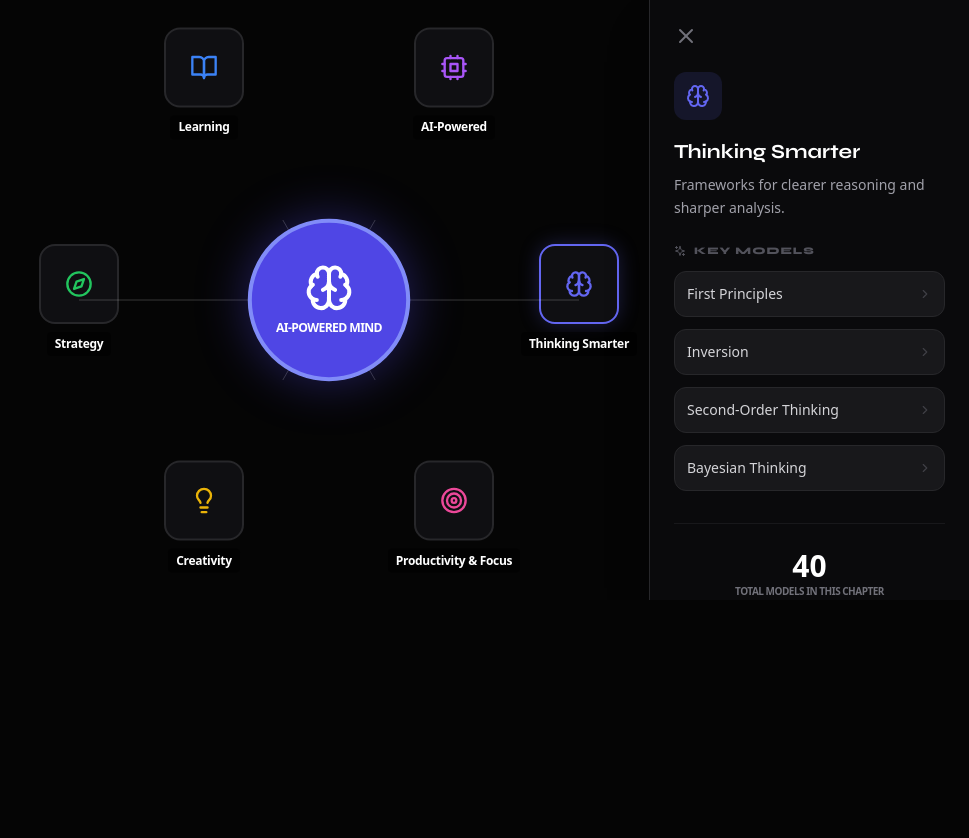
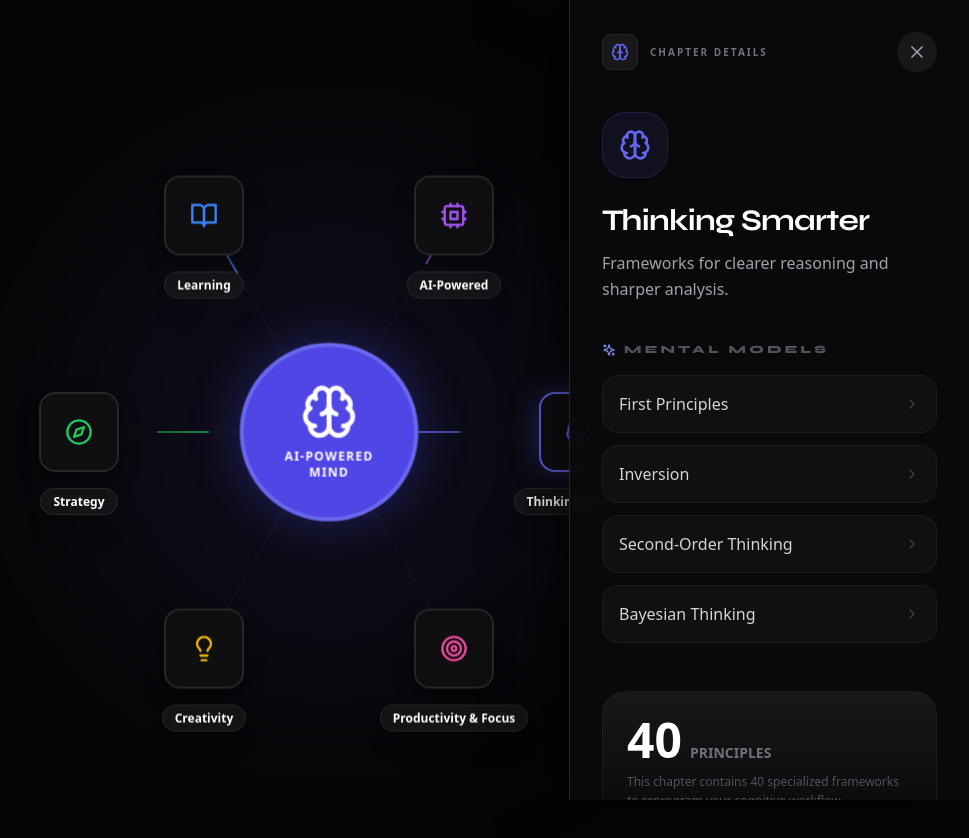
Before and after one commit to gregorypanta/my-mindmap-project, a React (Create React App) app in the folder frontend/: page /mindmap in a window 1280 px wide. Both pictures are taken after a click on the button "Thinking Smarter". Shown: the top 838 px of the page, without its empty margins (311-1280 px from the left). Before the commit the page ends 800 px from the top, so only its background shows below. Built offline with nearby package versions, Linux system fonts and the light colour scheme.

Commit message:
Update MindMapViewer.js

```diff
--- a/frontend/src/components/MindMapViewer.js
+++ b/frontend/src/components/MindMapViewer.js
@@ -17,23 +17,88 @@ export default function MindMapViewer() {
   const [active, setActive] = useState(null);
 
   return (
-    <div className="w-full min-h-[600px] bg-[#050505] p-8 font-sans flex items-center justify-center overflow-hidden relative">
+    <div className="w-full min-h-screen bg-[#050505] p-4 md:p-8 font-sans flex items-center justify-center overflow-hidden relative">
 
-      {/* Central Node */}
-      <div className="relative flex items-center justify-center w-full h-full">
+      {/* Background Ambient Glow */}
+      <div className="absolute inset-0 z-0">
+        <div className="absolute top-1/2 left-1/2 -translate-x-1/2 -translate-y-1/2 w-[500px] h-[500px] bg-indigo-500/10 blur-[120px] rounded-full" />
+      </div>
 
-        {/* AI Core Circle */}
+      <div className="relative flex items-center justify-center w-full h-[600px] md:h-[800px]">
+
+        {/* --- SVG CONNECTIONS & ANIMATED BEAMS --- */}
+        <svg className="absolute inset-0 w-full h-full pointer-events-none z-0">
+          <defs>
+            {CHAPTERS.map((ch, i) => (
+              <linearGradient key={`grad-${i}`} id={`beam-grad-${i}`} gradientUnits="userSpaceOnUse">
+                <stop offset="0%" stopColor="transparent" />
+                <stop offset="50%" stopColor={ch.color} />
+                <stop offset="100%" stopColor="transparent" />
+              </linearGradient>
+            ))}
+          </defs>
+
+          {CHAPTERS.map((ch, i) => {
+            const angle = (i * 60) * (Math.PI / 180);
+            const radius = isMobile ? 140 : 250;
+            const x2 = `calc(50% + ${Math.cos(angle) * radius}px)`;
+            const y2 = `calc(50% + ${Math.sin(angle) * radius}px)`;
+
+            return (
+              <React.Fragment key={`beam-group-${i}`}>
+                {/* Static Background Path */}
+                <line
+                  x1="50%" y1="50%"
+                  x2={x2} y2={y2}
+                  stroke="rgba(255,255,255,0.05)"
+                  strokeWidth="1"
+                />
+
+                {/* Animated Flowing Beam */}
+                <motion.line
+                  x1="50%" y1="50%"
+                  x2={x2} y2={y2}
+                  stroke={`url(#beam-grad-${i})`}
+                  strokeWidth="2"
+                  strokeLinecap="round"
+                  initial={{ pathLength: 0.2, pathOffset: -0.2, opacity: 0 }}
+                  animate={{
+                    pathOffset: [0, 1.2],
+                    opacity: [0, 1, 1, 0]
+                  }}
+                  transition={{
+                    duration: 3 + Math.random() * 2,
+                    repeat: Infinity,
+                    ease: "easeInOut",
+                    delay: i * 0.4
+                  }}
+                />
+              </React.Fragment>
+            );
+          })}
+        </svg>
+
+        {/* --- CENTRAL NODE --- */}
         <motion.div
-          animate={{ scale: [1, 1.05, 1] }}
+          animate={{
+            scale: [1, 1.05, 1],
+            boxShadow: [
+              "0 0 40px rgba(79,70,229,0.3)",
+              "0 0 70px rgba(79,70,229,0.5)",
+              "0 0 40px rgba(79,70,229,0.3)"
+            ]
+          }}
           transition={{ duration: 4, repeat: Infinity }}
-          className="z-10 w-32 h-32 md:w-40 md:h-40 rounded-full bg-indigo-600 flex flex-col items-center justify-center shadow-[0_0_50px_rgba(79,70,229,0.4)] border-4 border-indigo-400"
+          className="z-20 w-32 h-32 md:w-44 md:h-44 rounded-full bg-indigo-600 flex flex-col items-center justify-center border-4 border-indigo-400/50 backdrop-blur-xl"
         >
-          <Brain className="text-white w-10 h-10 md:w-12 md:h-12" />
-          <span className="text-white text-[10px] md:text-xs font-black mt-2 tracking-tighter">AI-POWERED MIND</span>
+          <Brain className="text-white w-10 h-10 md:w-14 md:h-14" />
+          <span className="text-white text-[10px] md:text-xs font-black mt-2 tracking-widest px-2 text-center leading-tight">
+            AI-POWERED<br/>MIND
+          </span>
         </motion.div>
 
-        {/* Chapter Nodes */}
-        <div className="absolute inset-0 flex items-center justify-center">
+        {/* --- CHAPTER NODES --- */}
+        <div className="absolute inset-0 flex items-center justify-center z-30">
           {CHAPTERS.map((ch, i) => {
             const angle = (i * 60) * (Math.PI / 180);
             const radius = isMobile ? 140 : 250;
@@ -43,90 +108,113 @@ export default function MindMapViewer() {
             return (
               <motion.div
                 key={ch.id}
-                initial={{ opacity: 0 }}
-                animate={{ opacity: 1 }}
+                initial={{ opacity: 0, scale: 0.8 }}
+                animate={{ opacity: 1, scale: 1 }}
+                transition={{ delay: i * 0.1 }}
                 style={{ x, y }}
                 className="absolute"
               >
                 <button
                   onClick={() => setActive(ch)}
-                  className="flex flex-col items-center group transition-all"
+                  className="flex flex-col items-center group relative"
                 >
-                  <div
-                    className="w-14 h-14 md:w-20 md:h-20 rounded-2xl flex items-center justify-center border-2 transition-all group-hover:scale-110 shadow-lg"
+                  <motion.div
+                    whileHover={{ scale: 1.1, rotate: 5 }}
+                    whileTap={{ scale: 0.95 }}
+                    className="w-16 h-16 md:w-20 md:h-20 rounded-2xl flex items-center justify-center border-2 transition-all duration-300"
                     style={{
                       backgroundColor: '#0f0f12',
                       borderColor: active?.id === ch.id ? ch.color : '#27272a',
-                        boxShadow: active?.id === ch.id ? `0 0 20px ${ch.color}40` : 'none'
+                      boxShadow: active?.id === ch.id ? `0 0 30px ${ch.color}60` : '0 10px 20px rgba(0,0,0,0.4)'
                     }}
                   >
                     <ch.icon size={28} style={{ color: ch.color }} />
-                  </div>
-                  <span className="text-white text-[10px] md:text-xs font-bold mt-2 bg-black/50 px-2 py-1 rounded tracking-tight">
+                  </motion.div>
+
+                  <div className="absolute -bottom-10 whitespace-nowrap">
+                    <span className="text-white text-[10px] md:text-xs font-bold bg-zinc-900/80 backdrop-blur-md border border-zinc-800 px-3 py-1 rounded-full shadow-xl">
                       {ch.name}
                     </span>
+                  </div>
                 </button>
               </motion.div>
             );
           })}
         </div>
-
-        {/* SVG Connections */}
-        <svg className="absolute inset-0 w-full h-full pointer-events-none opacity-20">
-            {CHAPTERS.map((ch, i) => {
-                const angle = (i * 60) * (Math.PI / 180);
-                const radius = isMobile ? 140 : 250;
-                return (
-                    <line
-                        key={i}
-                        x1="50%" y1="50%"
-                        x2={`calc(50% + ${Math.cos(angle) * radius}px)`}
-                        y2={`calc(50% + ${Math.sin(angle) * radius}px)`}
-                        stroke="white" strokeWidth="1"
-                    />
-                );
-            })}
-        </svg>
       </div>
 
-      {/* Detail Panel */}
+      {/* --- DETAIL PANEL (SIDEBAR) --- */}
       <AnimatePresence>
         {active && (
+          <>
+            {/* Backdrop for mobile */}
             <motion.div
-            initial={{ x: 400 }} animate={{ x: 0 }} exit={{ x: 400 }}
-            className="absolute top-0 right-0 h-full w-full md:w-80 bg-[#0a0a0c] border-l border-zinc-800 p-6 z-50 shadow-2xl overflow-y-auto"
+              initial={{ opacity: 0 }} animate={{ opacity: 1 }} exit={{ opacity: 0 }}
+              onClick={() => setActive(null)}
+              className="fixed inset-0 bg-black/60 backdrop-blur-sm z-40 md:hidden"
+            />
+
+            <motion.div
+              initial={{ x: '100%' }}
+              animate={{ x: 0 }}
+              exit={{ x: '100%' }}
+              transition={{ type: "spring", damping: 25, stiffness: 200 }}
+              className="fixed top-0 right-0 h-full w-full md:w-[400px] bg-[#0a0a0c]/95 backdrop-blur-2xl border-l border-zinc-800 p-8 z-50 shadow-[-20px_0_50px_rgba(0,0,0,0.5)] overflow-y-auto"
             >
-            <button onClick={() => setActive(null)} className="text-zinc-500 hover:text-white mb-6">
-              <X size={24} />
+              <div className="flex justify-between items-center mb-10">
+                <div className="flex items-center gap-3">
+                  <div className="p-2 rounded-lg bg-zinc-900 border border-zinc-800">
+                    <Brain size={18} className="text-indigo-500" />
+                  </div>
+                  <span className="text-[10px] font-black text-zinc-500 uppercase tracking-[0.2em]">Chapter Details</span>
+                </div>
+                <button
+                  onClick={() => setActive(null)}
+                  className="w-10 h-10 flex items-center justify-center rounded-full bg-zinc-900 text-zinc-400 hover:text-white hover:bg-zinc-800 transition-all"
+                >
+                  <X size={20} />
                 </button>
-
-            <div className="mb-6">
-                <div className="p-3 rounded-xl inline-block mb-3" style={{ backgroundColor: `${active.color}20` }}>
-                    <active.icon size={24} style={{ color: active.color }} />
-                </div>
-                <h2 className="text-xl font-bold text-white mb-2">{active.name}</h2>
-                <p className="text-zinc-400 text-sm leading-relaxed">{active.desc}</p>
               </div>
 
-            <div className="space-y-3">
-                <h3 className="text-[10px] font-black text-zinc-600 uppercase tracking-widest flex items-center gap-2">
-                    <Sparkles size={12} /> Key Models
+              <div className="mb-10">
+                <div className="inline-flex p-4 rounded-3xl mb-6" style={{ backgroundColor: `${active.color}15`, border: `1px solid ${active.color}30` }}>
+                  <active.icon size={32} style={{ color: active.color }} />
+                </div>
+                <h2 className="text-3xl font-bold text-white mb-3 tracking-tight">{active.name}</h2>
+                <p className="text-zinc-400 text-base leading-relaxed">{active.desc}</p>
+              </div>
+
+              <div className="space-y-4">
+                <h3 className="text-[11px] font-black text-zinc-600 uppercase tracking-[0.3em] flex items-center gap-2 mb-2">
+                  <Sparkles size={14} className="text-indigo-400" /> Mental Models
                 </h3>
+                <div className="grid gap-3">
                   {active.models.map((m, idx) => (
-                    <div key={idx} className="bg-zinc-900 border border-zinc-800 p-3 rounded-xl flex items-center justify-between group hover:border-indigo-500/50 transition-colors">
-                        <span className="text-zinc-300 text-sm">{m}</span>
-                        <ChevronRight size={14} className="text-zinc-700 group-hover:text-indigo-500" />
-                    </div>
+                    <motion.div
+                      key={idx}
+                      initial={{ opacity: 0, y: 10 }}
+                      animate={{ opacity: 1, y: 0 }}
+                      transition={{ delay: idx * 0.1 }}
+                      className="bg-zinc-900/50 border border-zinc-800/50 p-4 rounded-2xl flex items-center justify-between group hover:border-indigo-500/50 hover:bg-zinc-900 transition-all cursor-pointer"
+                    >
+                      <span className="text-zinc-300 font-medium">{m}</span>
+                      <ChevronRight size={16} className="text-zinc-700 group-hover:text-indigo-500 group-hover:translate-x-1 transition-all" />
+                    </motion.div>
                   ))}
                 </div>
+              </div>
 
-            <div className="mt-8 pt-6 border-t border-zinc-900">
-                <div className="text-center">
-                    <span className="text-3xl font-black text-white">{active.count}</span>
-                    <p className="text-[10px] text-zinc-500 uppercase font-bold tracking-tighter">Total Models in this Chapter</p>
+              <div className="mt-12 p-6 rounded-3xl bg-gradient-to-b from-zinc-900 to-transparent border border-zinc-800/50">
+                <div className="flex items-baseline gap-2">
+                  <span className="text-5xl font-black text-white">{active.count}</span>
+                  <span className="text-zinc-500 font-bold text-sm uppercase">Principles</span>
                 </div>
+                <p className="text-xs text-zinc-600 mt-2 leading-relaxed font-medium">
+                  This chapter contains {active.count} specialized frameworks to reprogram your cognitive workflow.
+                </p>
               </div>
             </motion.div>
+          </>
         )}
       </AnimatePresence>
 
```
Lines whose indentation alone changed are shown as unchanged.
